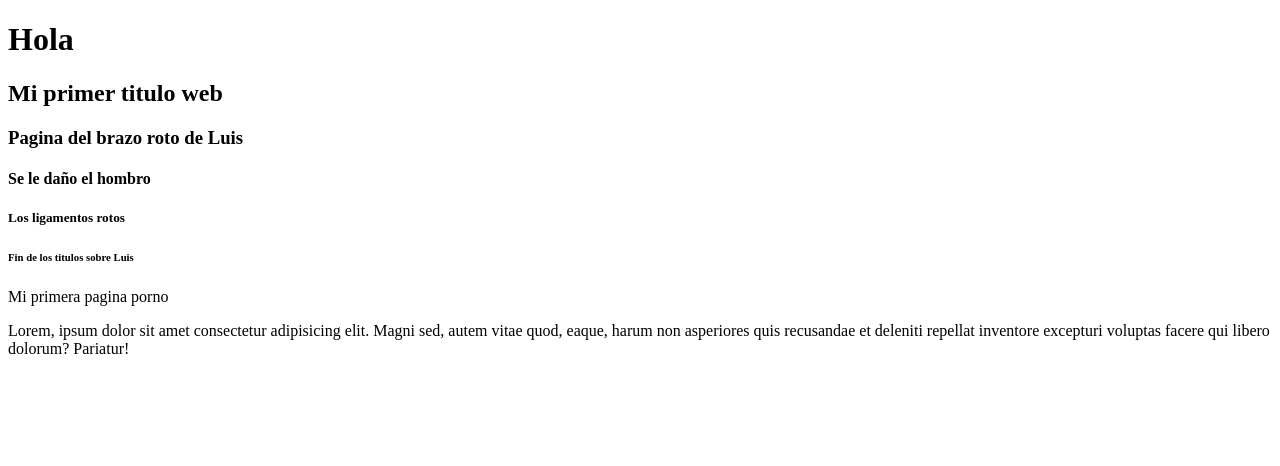
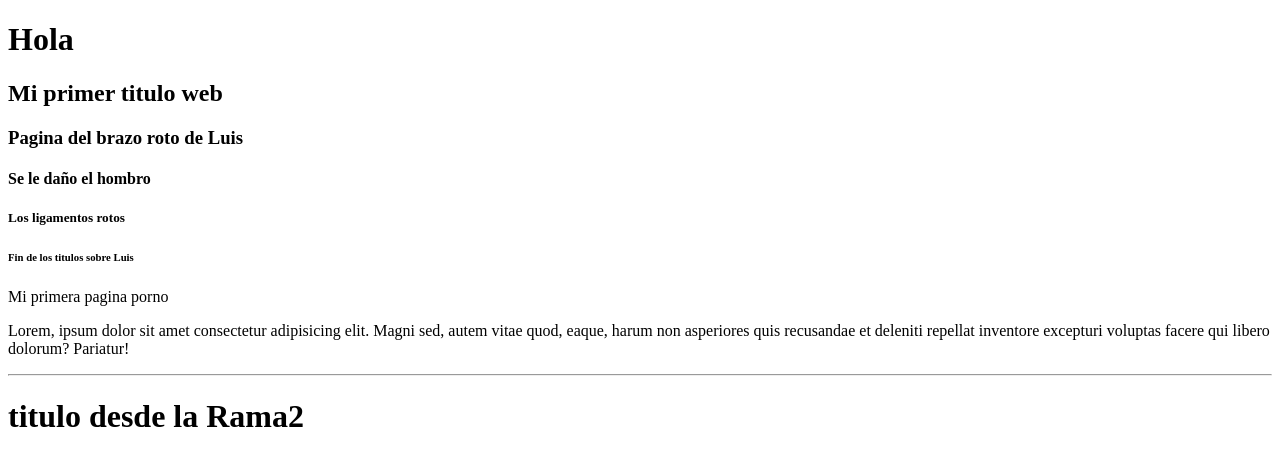
Before and after one commit to Samuel-Loaiza/MiPrimeraPagWeb, a plain HTML site: page index.html in a window 1280 px wide. Drawn offline with Linux system fonts and the light colour scheme.

Commit message:
Septima Version
titulo en la Rama2

```diff
--- a/index.html
+++ b/index.html
@@ -14,5 +14,7 @@
     <h6>Fin de los titulos sobre Luis</h6>
     <p>Mi primera pagina porno</p>
     <p>Lorem, ipsum dolor sit amet consectetur adipisicing elit. Magni sed, autem vitae quod, eaque, harum non asperiores quis recusandae et deleniti repellat inventore excepturi voluptas facere qui libero dolorum? Pariatur!</p>
+    <hr>
+    <h1>titulo desde la Rama2</h1>
 </body>
 </html>
```
